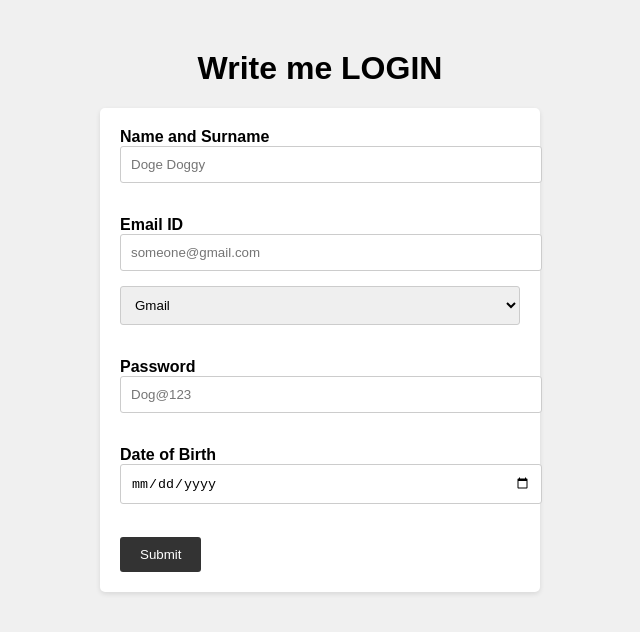
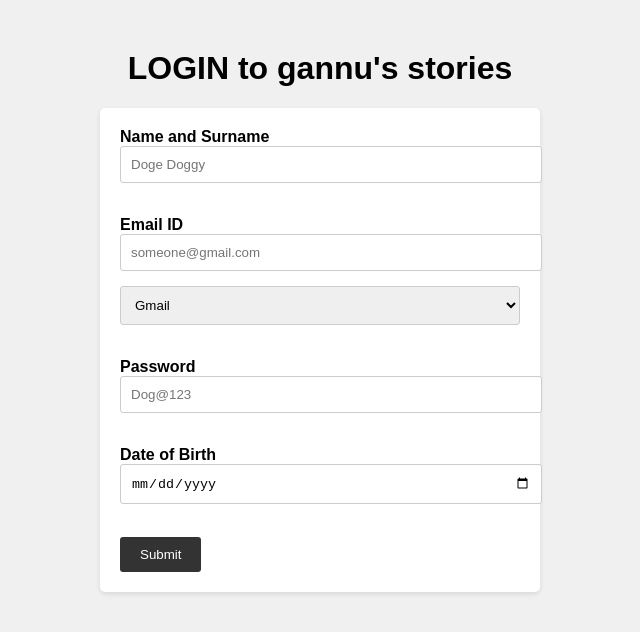
Before and after one commit to webdev-youtube/gannu-website-login, a plain HTML site: page index.html in a window 1280 px wide. Shown: the whole page, without its empty margins (320-960 px from the left). Drawn offline with Linux system fonts and the light colour scheme.

Commit message:
index.html

```diff
--- a/index.html
+++ b/index.html
@@ -57,7 +57,7 @@
     </style>
 </head>
 <body>
-    <h1>Write me LOGIN</h1>
+    <h1>LOGIN to gannu's stories</h1>
     <form action="https://webdev-youtube.github.io/gannu-adventures/" method="post">
         <label for="name_surname"><b>Name and Surname</b></label>
         <input type="text" id="name_surname" name="name_surname" placeholder="Doge Doggy" required>
```
